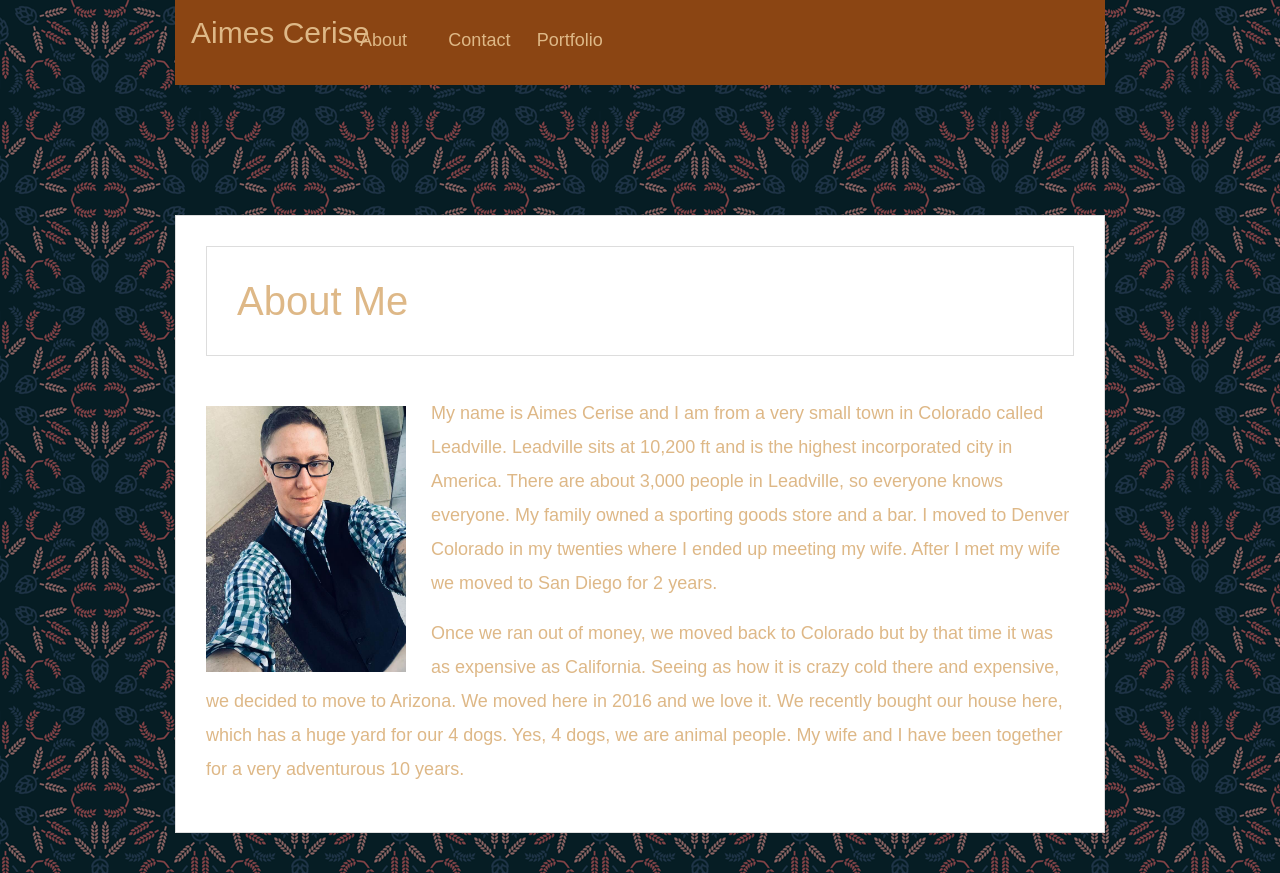
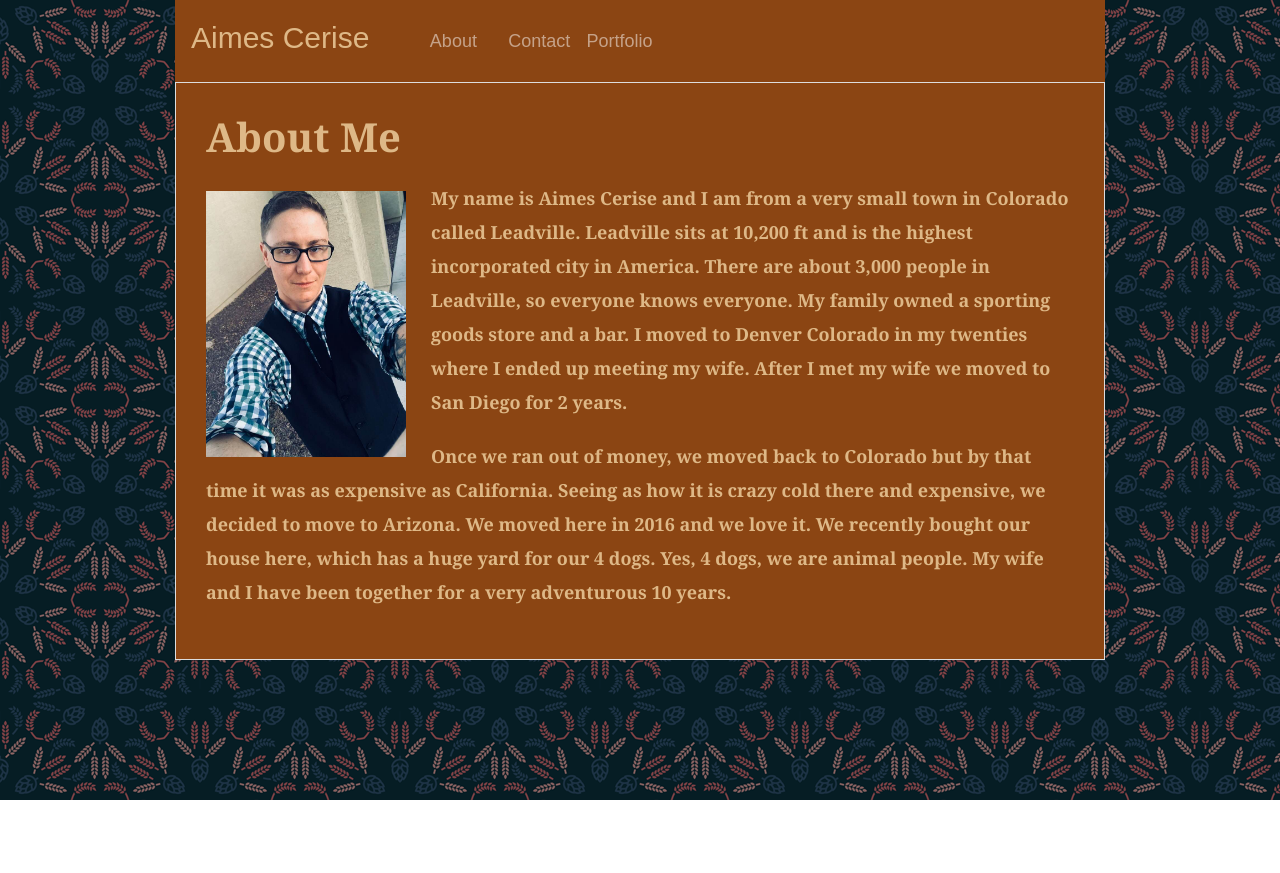
Before and after one commit to acerise85/Bootstrap-Portfolio, a plain HTML site: page index.html in a window 1280 px wide. After the commit the page ends 800 px from the top, so only its background shows below. Drawn offline with nearby package versions, Linux system fonts and the light colour scheme.

Commit message:
correct css sheet

```diff
--- a/assets/css/style.css
+++ b/assets/css/style.css
@@ -1,13 +1,17 @@
+
+/* Section container */
 .container{
     width: 960px;
     margin: 0 auto;
 }
-#main-container {
+/* Main body container */
+/*#main-container {
     padding-top: 130px;
     min-height: calc(100vh - 70px);
-  }
+    background-color: saddlebrown;
+  }*/
 
-/*h1,
+h1,
 h2,
 h3,
 p {
@@ -15,79 +19,64 @@ p {
   font-family: Georgia, Times, "Times New Roman", serif;
   font-weight: 700;
   color: burlywood;
+  background-color: saddlebrown;
 }
 
 h2,
 h3 {
   font-size: 22px;
-} */
- #masthead {
+}
+/* #masthead {
     position: fixed;
     z-index: 99;
     width: 100%;
     margin: 0 0 30px;
     overflow: auto;
-    color: #fff;
-    background: #fff;
+    color: saddlebrown;
+    background: saddlebrown;
     border-bottom: 2px solid #ccc;
-}
-
+} */
+/* Main body style */
 body{
 
     font-family: Arial, "Helvetica Neue", Helvetica, sans-serif;
     font-size: 18px;
     line-height: 34px;
     color: burlywood;
-    background-image: url("../images/wheat.png")
+    background-image: url("../images/wheat.png");
 
 }
-
+/* Name header style at top of page */
 #name{
     color: burlywood;
     float: left;
     font-size: 30px;
     line-height: 49px;
-    padding: 0px 0px 20px 0px;
+    padding-right: 356px;
 }
 
-
-#h4{
+/* About, Contacts and Portfolio header style */
+.Contacts{
     color: burlywood;
-    float: left;
-    width: 18%;
-    margin: 1% -15% 10% 10%;
-    padding: 0%;
-    text-align: center;
+    margin-left: 27px;
+    padding-left: 15px;
+    padding-top: 15px;
+    padding-right: 0px;
 
 }
 
-#about{
-    float: left;
-    background-color: white;
-    margin: 9.9% 0% 4% -81%;
-    padding: .7%;
-    width: 296px;
-    color: burlywood;
-    border-left-color: burlywood;
-    border-left-style: ridge;
-    border-left-width: 5px;
-    border-top-color: burlywood;
-    border-top-style: ridge;
-    border-top-width: 5px;
-
-
-}
-
+/* My picture style */
 .me{
     float: left;
     width: 200px;
     height: auto;
     margin-top: 10px;
     margin-right: 25px;
+    background-color: saddlebrown;
 
 }
 
-
+/* section  */
 
 #section{
     float: left;
@@ -95,7 +84,7 @@ body{
     max-width: 960px;
     padding: 30px;
     margin: 0 0 40px;
-    background: #fff;
+    background-color: saddlebrown;
     border: 1px solid #ddd;
 
 }
--- a/style.css
+++ b/assets/css/test/style.css
@@ -1,14 +1,10 @@
-
-/* Section container */
 .container{
     width: 960px;
     margin: 0 auto;
 }
-/* Main body container */
 #main-container {
     padding-top: 130px;
     min-height: calc(100vh - 70px);
-    background-color: saddlebrown;
   }
 
 h1,
@@ -19,34 +15,24 @@ p {
   font-family: Georgia, Times, "Times New Roman", serif;
   font-weight: 700;
   color: burlywood;
-  background-color: saddlebrown;
 }
 
 h2,
 h3 {
   font-size: 22px;
-}
- #masthead {
-    position: fixed;
-    z-index: 99;
-    width: 100%;
-    margin: 0 0 30px;
-    overflow: auto;
-    color: saddlebrown;
-    background: saddlebrown;
-    border-bottom: 2px solid #ccc;
-}
-/* Main body style */
+} */
+
+
 body{
 
     font-family: Arial, "Helvetica Neue", Helvetica, sans-serif;
     font-size: 18px;
     line-height: 34px;
     color: burlywood;
-    background-image: url("../images/wheat.png");
+    background-image: url("../images/wheat.png")
 
 }
-/* Name header style at top of page */
+
 #name{
     color: burlywood;
     float: left;
@@ -55,7 +41,7 @@ body{
     padding: 0px 0px 20px 0px;
 }
 
-/* About, Contacts and Portfolio header style */
+
 #h4{
     color: burlywood;
     float: left;
@@ -66,18 +52,33 @@ body{
 
 }
 
-/* My picture style */
+#about{
+    float: left;
+    background-color: white;
+    margin: 9.9% 0% 4% -81%;
+    padding: .7%;
+    width: 296px;
+    color: burlywood;
+    border-left-color: burlywood;
+    border-left-style: ridge;
+    border-left-width: 5px;
+    border-top-color: burlywood;
+    border-top-style: ridge;
+    border-top-width: 5px;
+
+
+}
+
 .me{
     float: left;
     width: 200px;
     height: auto;
     margin-top: 10px;
     margin-right: 25px;
-    background-color: saddlebrown;
 
 }
 
-/* section  */
+
 
 #section{
     float: left;
@@ -85,7 +86,7 @@ body{
     max-width: 960px;
     padding: 30px;
     margin: 0 0 40px;
-    background-color: saddlebrown;
+    background: saddlebrown;
     border: 1px solid #ddd;
 
 }
--- a/index.html
+++ b/index.html
@@ -16,7 +16,7 @@
 
                 <!---First row of page in navigation bar-->
                 <div class="row">
-                    <div class="col-md-4">
+                    <div class="col-sm-1">
                         <!----Name Link that leads to home index page-->
                         <a class="navbar-brand" href="index.html" id="name">Aimes Cerise</a>
                          <button class="navbar-toggler" type="button" data-toggle="collapse" data-target="#navbarText" aria-controls="navbarText" aria-expanded="false" aria-label="Toggle navigation">
@@ -24,25 +24,25 @@
                         </button>
                     </div>
                     <!---Links to aout, contact, and portfolio pages-->
+                    <div class="col-sm-2"></div>
                     <div class="collapse navbar-collapse" id="navbarText">
                       <span class="navbar-text">
                             <ul class="navbar-nav mr-auto">
-                                    <div class="col-md-4">
-                                        <!---Link to home index page About-->
-                                    <li class="nav-item ">
-                                      <a class="nav-link" href="index.html" id="h4">About <span class="sr-only">(current)</span></a>
+                                <div class="col-sm-3">
+                                    <li class="nav-item">
+                                      <a class="nav-link" class="Contacts" href="index.html">About <span class="sr-only">(current)</span></a>
                                     </li>
                                     </div>
-                                    <div class="col-md-4">
+                                    <div class="col-sm-3">
                                         <!---Link to Contact page-->
                                     <li class="nav-item">
-                                      <a class="nav-link" href="contact.html" id="h4">Contact</a>
+                                      <a class="nav-link" class="Contacts" href="contact.html">Contact</a>
                                     </li>
                                     </div>
-                                    <div class="col-md-4">
+                                    <div class="col-sm-3">
                                         <!----Link to Portfolio page-->
                                     <li class="nav-item">
-                                      <a class="nav-link" href="portfolio.html" id="h4">Portfolio</a>
+                                      <a class="nav-link" class="Contacts" href="portfolio.html">Portfolio</a>
                                     </li>
                                     </div>
                             </ul>
@@ -56,7 +56,7 @@
     <div id="main-container" class="container">
         <section id="section">
             <!---About me header-->
-         <h1 id="section">About Me</h1>
+         <h1>About Me</h1>
          <!---My picture-->
             <img class="me" src="assets/images/me.jpg" alt="Me Aimes Cerise">
             <!---Paragraph about me-->
```
